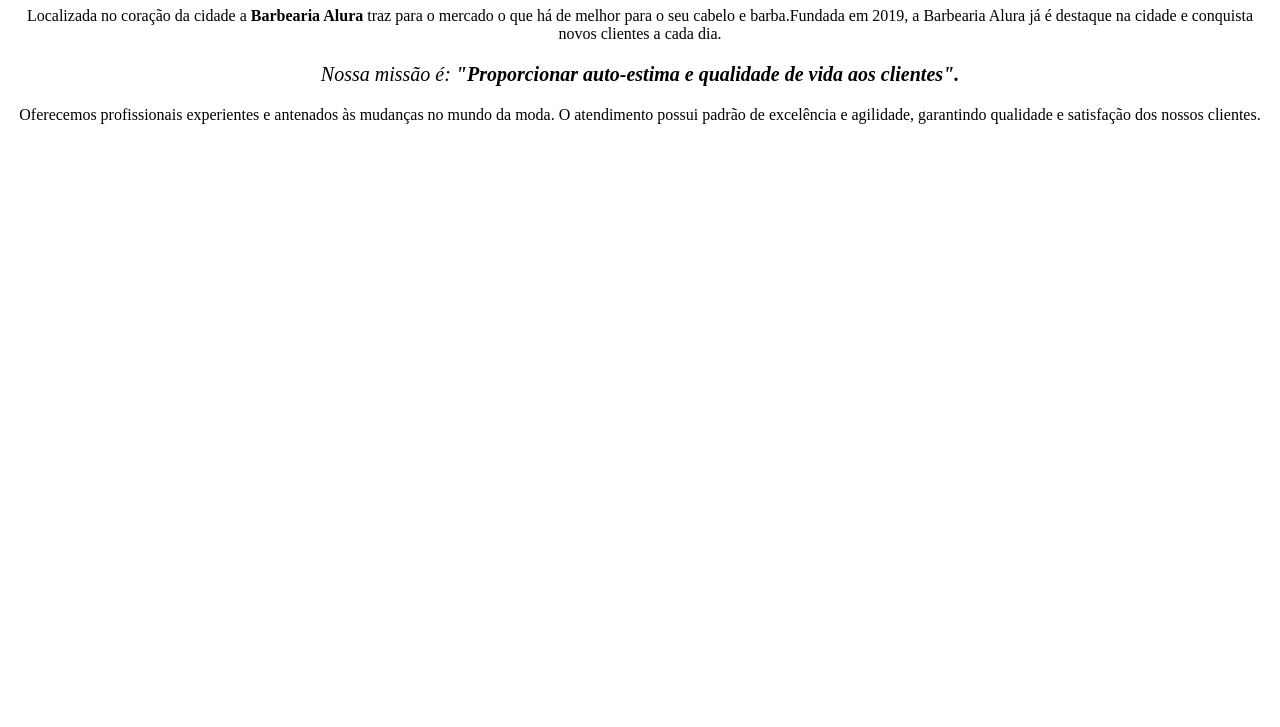
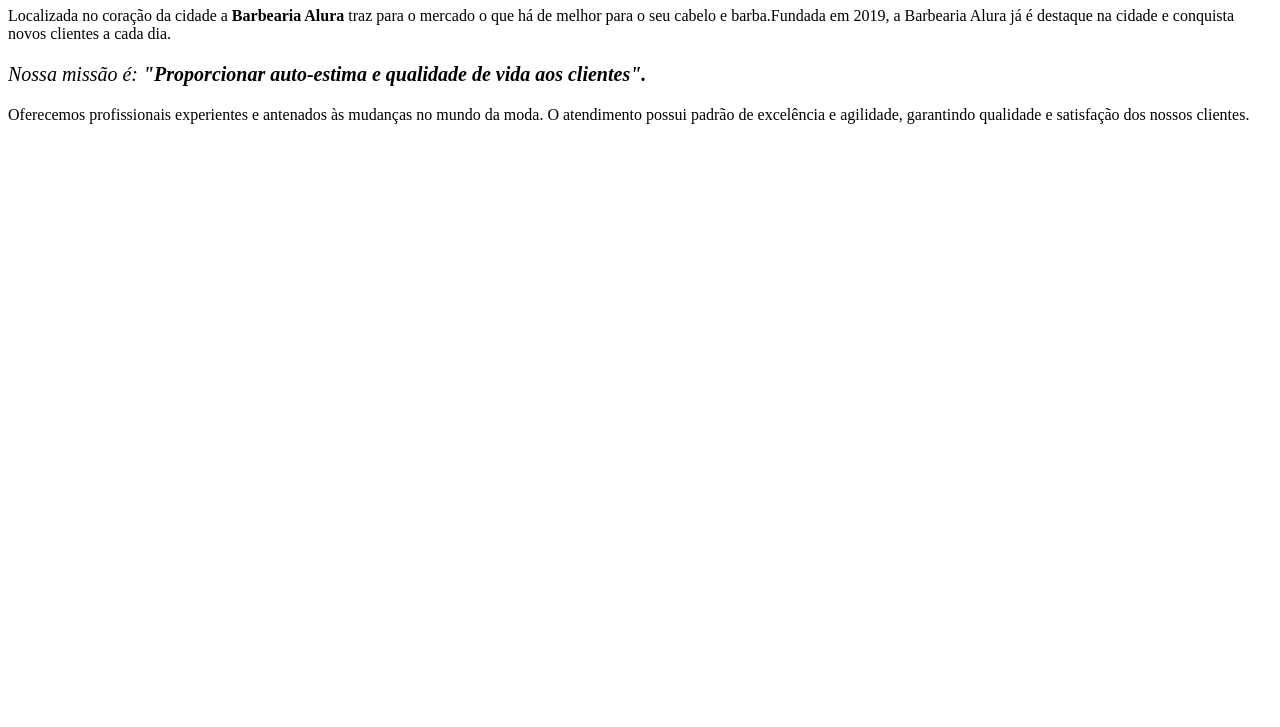
Before and after one commit to davisbanow/front_end-1trimestre, a plain HTML site: page index.html in a window 1280 px wide. Shown: the part 73-800 px from the top of the page. Drawn offline with Linux system fonts and the light colour scheme.

Commit message:
Add files via upload

```diff
--- a/index.html
+++ b/index.html
@@ -3,14 +3,19 @@
     <head>
         <meta charset="UTF-8">
         <title>Barbearia Alura</title>
+        <link rel="stylesheet" href="style.css">
+
+        <style>
+
+        </style>
     </head>
     <body>
-        <h1 style="text-align: center">Sobre a Barbearia Alura</h1>
+        <h1 style="text-align: center; ;">Sobre a Barbearia Alura</h1>
 
-        <p style="text-align: center">Localizada no coração da cidade a <strong>Barbearia Alura</strong> traz para o mercado o que há de melhor para o seu cabelo e barba.Fundada em 2019, a Barbearia Alura já é destaque na cidade e conquista novos clientes a cada dia.</p>
+        <p>Localizada no coração da cidade a <strong>Barbearia Alura</strong> traz para o mercado o que há de melhor para o seu cabelo e barba.Fundada em 2019, a Barbearia Alura já é destaque na cidade e conquista novos clientes a cada dia.</p>
 
-        <p style="font-size: 20px; text-align: center "><em> Nossa missão é: <strong>"Proporcionar auto-estima e qualidade de vida aos clientes".</strong></em></p>
+        <p style="font-size: 20px"><em> Nossa missão é: <strong>"Proporcionar auto-estima e qualidade de vida aos clientes".</strong></em></p>
 
-         <p style="text-align: center">Oferecemos profissionais experientes e antenados às mudanças no mundo da moda. O atendimento possui padrão de excelência e agilidade, garantindo qualidade e satisfação dos nossos clientes.</p>
+         <p>Oferecemos profissionais experientes e antenados às mudanças no mundo da moda. O atendimento possui padrão de excelência e agilidade, garantindo qualidade e satisfação dos nossos clientes.</p>
     </body>
 </html>
```
